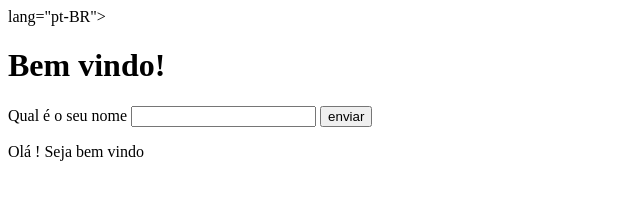
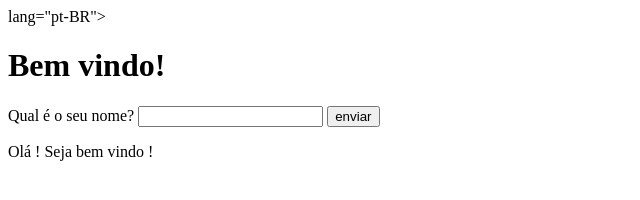
Before and after one commit to vitor725/Codigo-da-transformacao-2, a plain HTML site: page Saudação/index.html in a window 1280 px wide. Both pictures are taken after a click on the button "enviar". Shown: the full height of the page, 0-640 px from the left. Drawn offline with Linux system fonts and the light colour scheme.

Commit message:
Atualizar o index.html

```diff
--- a/Saudação/index.html
+++ b/Saudação/index.html
@@ -6,7 +6,7 @@
 </head>
 <body>
     <h1>Bem vindo!</h1>
-    <label for="nome">Qual é o seu nome</label>
+    <label for="nome">Qual é o seu nome?</label>
     <input type="text" id="nome" />
     <button onclick="saudar()">enviar</button>
 
@@ -15,7 +15,7 @@
     <script>
         function saudar() {
             var nome = document.getElementById("nome").value;
-            var mensagem = "Olá " + nome + "! Seja bem vindo ";
+            var mensagem = "Olá " + nome + "! Seja bem vindo ! ";
             document.getElementById("mensagem").textContent = mensagem;
         }
     </script>
```
